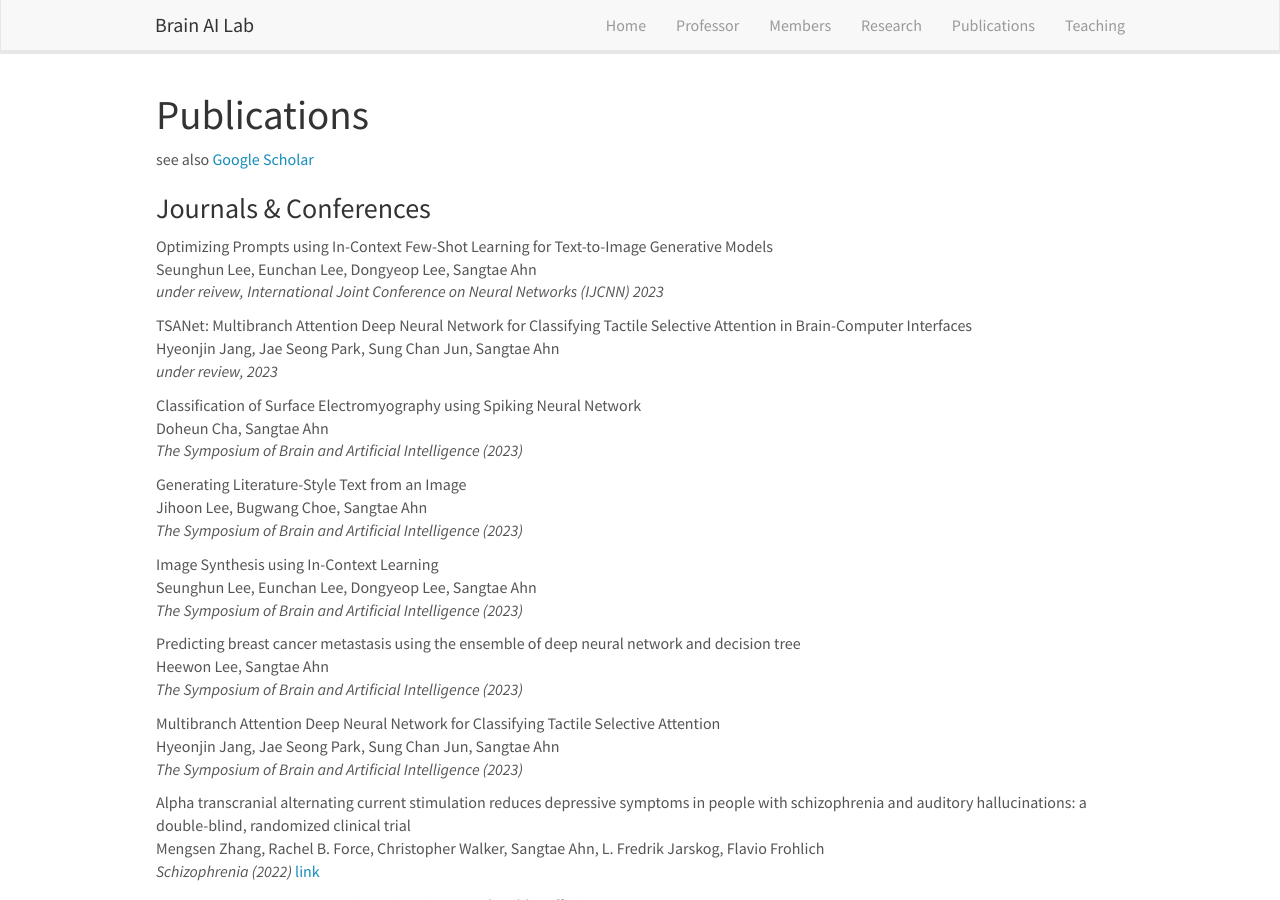
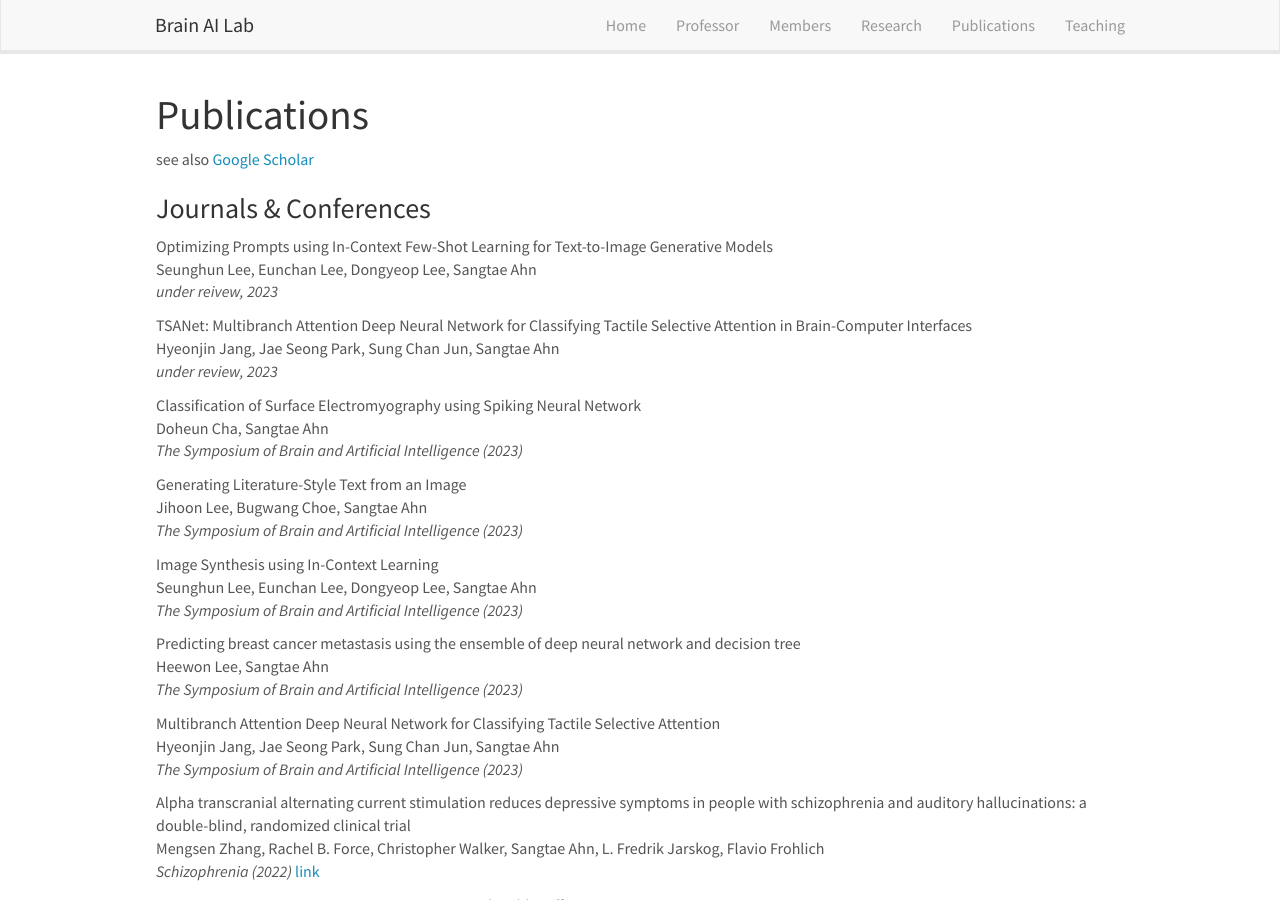
Before and after one commit to KNU-BrainAI/knu-brainai.github.io, a Jekyll site: the page built from _pages/publications.md, in a window 1280 px wide and 900 px high. Built offline with Jekyll 4.4.1, drawn with Linux system fonts in a browser that asks for light colours; nearby versions of some CDN libraries.

Commit message:
Update publist.yml

```diff
--- a/_data/publist.yml
+++ b/_data/publist.yml
@@ -1,6 +1,6 @@
 - title: "Optimizing Prompts using In-Context Few-Shot Learning for Text-to-Image Generative Models"
   authors: Seunghun Lee, Eunchan Lee, Dongyeop Lee, Sangtae Ahn
-  journal: under reivew, International Joint Conference on Neural Networks (IJCNN) 2023
+  journal: under reivew, 2023
 
 - title: "TSANet: Multibranch Attention Deep Neural Network for Classifying Tactile Selective Attention in Brain-Computer Interfaces"
   authors: Hyeonjin Jang, Jae Seong Park, Sung Chan Jun, Sangtae Ahn
```
